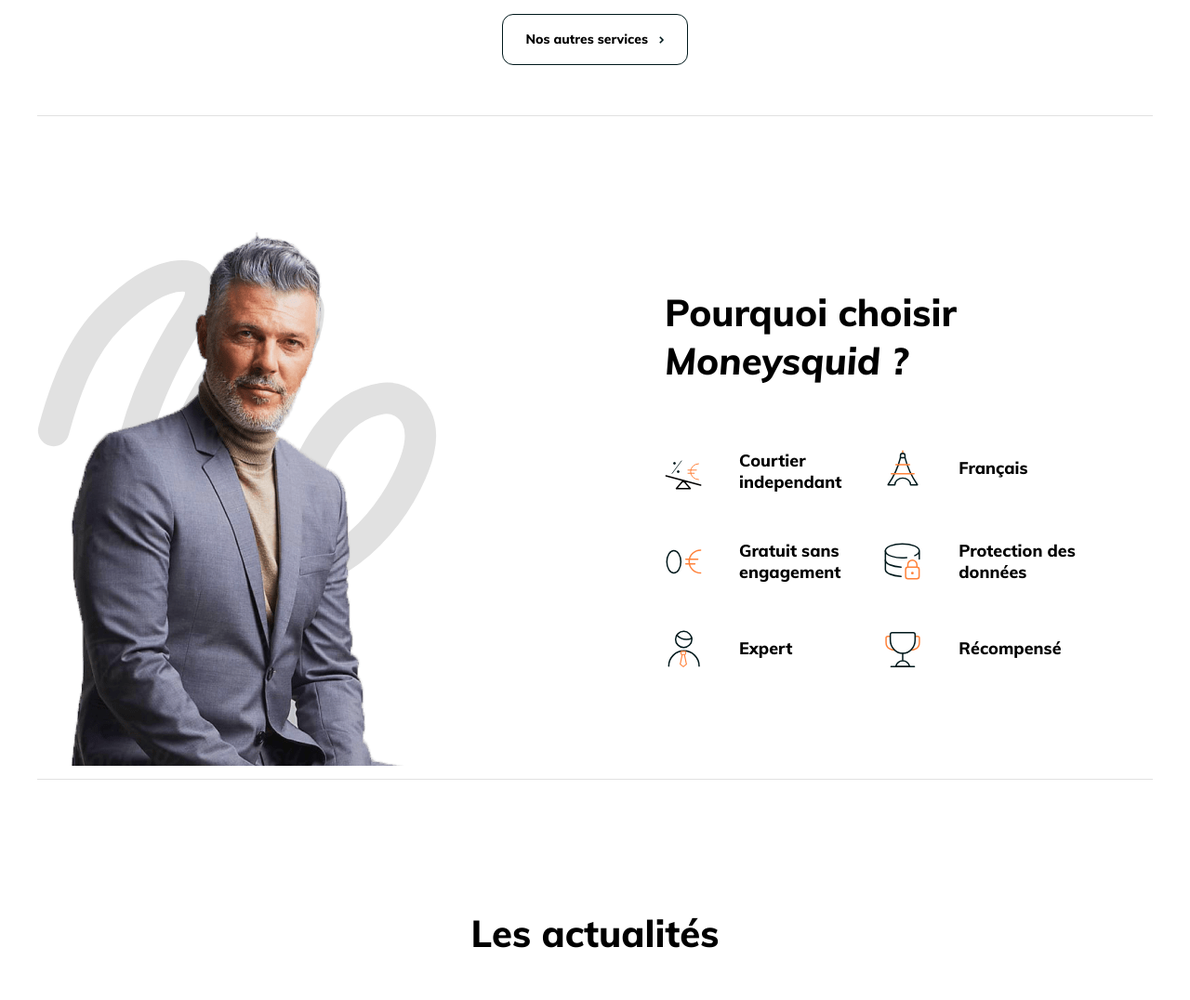
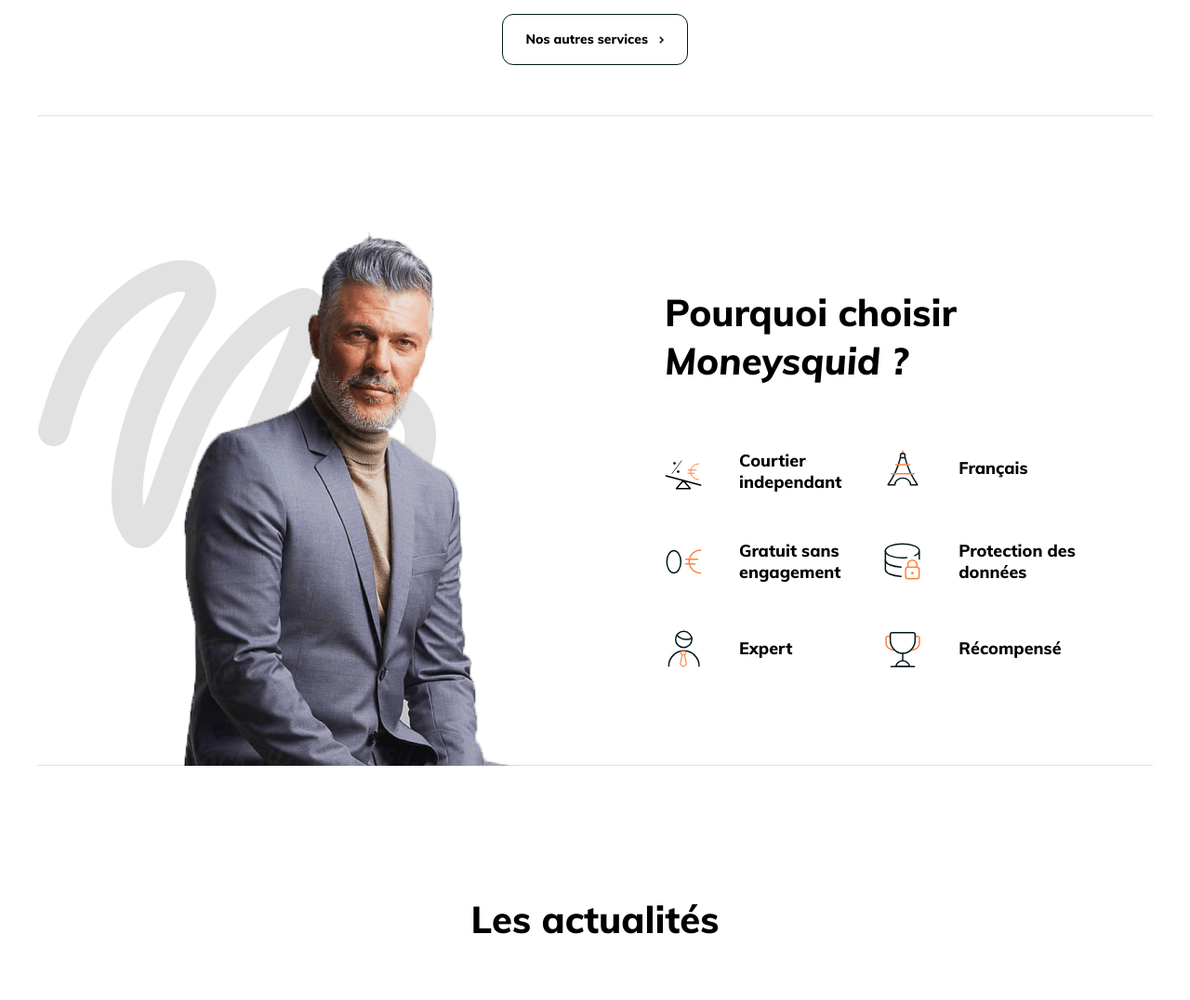
Before and after one commit to leonardchalvet/Moneysquid, a PHP site: page / in a window 1280 px wide. Shown: the part 1621-2697 px from the top of the page at 93% size. Run offline with PHP 8.4, Linux system fonts and the light colour scheme; data that the repository does not hold is empty; style sheets or scripts are compiled from the project's sources.

Commit message:
Change - Front - Common Why - Feedback IE
Two Last commit :
- For Common Section Actu & Section Trustpilot

```diff
--- a/Front/style/scss/style-common-section_why.scss
+++ b/Front/style/scss/style-common-section_why.scss
@@ -9,12 +9,12 @@
 		align-items: flex-start;
 		justify-content: space-between;
 		@include styleLineSep;
-		padding-bottom: 15px;
 	}
 	.container-img{
 		margin-top: -60px;
 		width: 525px;
 		position: relative;
+		text-align: right;
 		img{
 			position: relative;
 			width: 404px;
```
